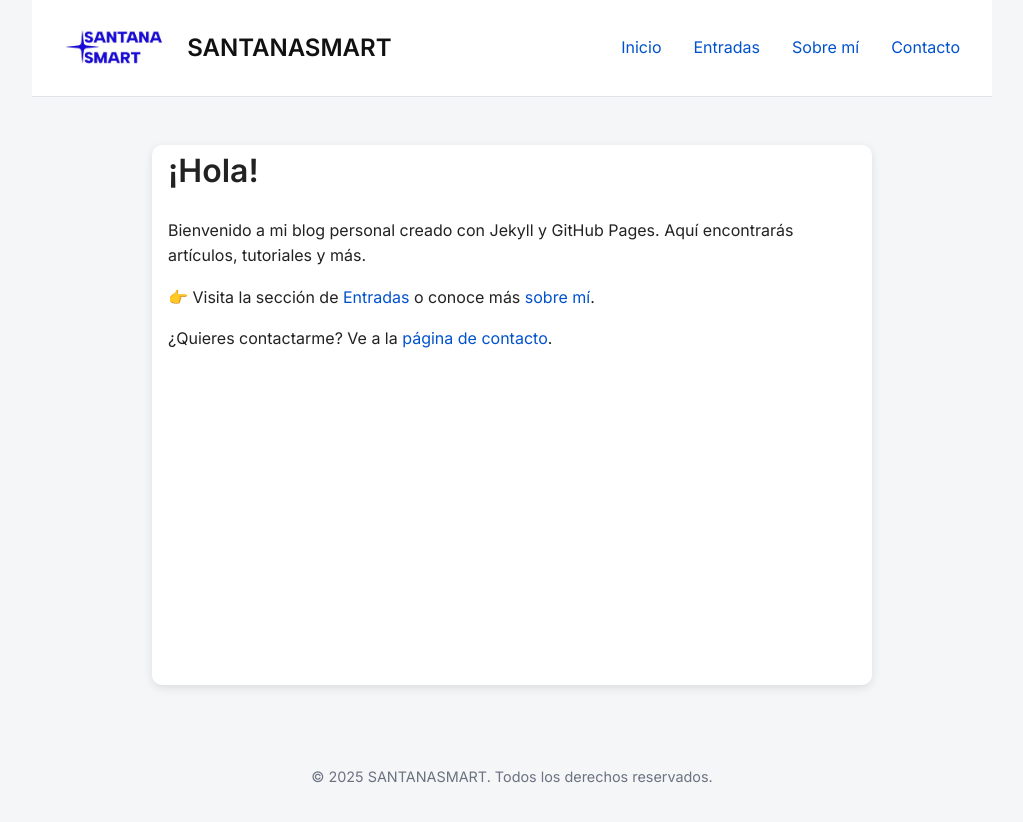
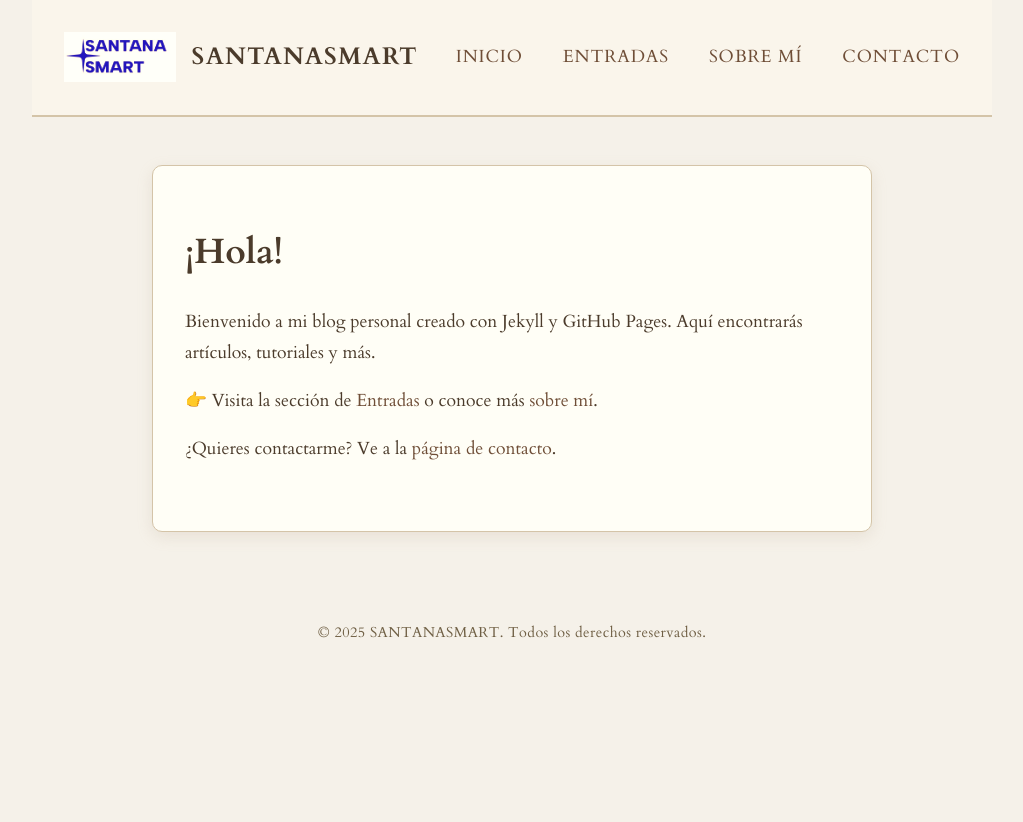
Before and after one commit to santanasmart/santanasmart_github, a Jekyll site: the page built from index.md, in a window 1280 px wide. Shown: the top 822 px of the page, without its empty margins (128-1151 px from the left). Built offline with Jekyll 4.4.1, drawn with Linux system fonts in a browser that asks for light colours.

Commit message:
Update default.html

```diff
--- a/_layouts/default.html
+++ b/_layouts/default.html
@@ -4,58 +4,60 @@
   <meta charset="UTF-8" />
   <title>{{ page.title }} | {{ site.title }}</title>
   <meta name="viewport" content="width=device-width, initial-scale=1" />
-  <link href="https://fonts.googleapis.com/css2?family=Inter:wght@400;600&display=swap" rel="stylesheet" />
+  <link href="https://fonts.googleapis.com/css2?family=Cardo:ital,wght@0,400;0,700;1,400&display=swap" rel="stylesheet" />
   <style>
-    /* Reset y base */
+    /* Reset */
     *, *::before, *::after {
       box-sizing: border-box;
     }
     body {
-      font-family: 'Inter', sans-serif;
+      font-family: 'Cardo', serif;
       margin: 0;
       padding: 0;
-      background-color: #f4f6f8;
-      color: #222;
-      line-height: 1.6;
+      background: #f5f1e9; /* tono pergamino */
+      color: #4b3b2b; /* marrón oscuro */
+      line-height: 1.75;
       -webkit-font-smoothing: antialiased;
       -moz-osx-font-smoothing: grayscale;
     }
+
     a {
-      color: #0052cc;
+      color: #6f4e37; /* marrón cálido */
       text-decoration: none;
-      transition: color 0.3s ease;
+      border-bottom: 1px solid transparent;
+      transition: border-color 0.3s ease, color 0.3s ease;
     }
     a:hover, a:focus {
-      color: #003d99;
+      color: #3e2f1c;
+      border-bottom-color: #3e2f1c;
       outline: none;
-      text-decoration: underline;
     }
 
     header {
-      background: #fff;
-      border-bottom: 1px solid #e1e4e8;
-      padding: 1.5rem 2rem;
+      background: #faf5eb;
+      border-bottom: 2px solid #d4c4a8; /* borde tipo columna */
+      padding: 2rem 2rem;
+      max-width: 960px;
+      margin: 0 auto;
       display: flex;
       align-items: center;
       justify-content: space-between;
-      max-width: 960px;
-      margin: 0 auto;
+      font-weight: 700;
+      letter-spacing: 0.08em;
+      text-transform: uppercase;
     }
     header a.logo-link {
       display: flex;
       align-items: center;
       gap: 1rem;
+      color: #4b3b2b;
+      font-size: 1.5rem;
+      text-decoration: none;
     }
     header img {
-      max-height: 48px;
-      display: block;
+      max-height: 50px;
+      filter: sepia(0.3) saturate(1.2);
       user-select: none;
-    }
-    header h1 {
-      font-weight: 600;
-      font-size: 1.5rem;
-      color: #111;
-      margin: 0;
     }
 
     nav ul {
@@ -63,37 +65,38 @@
       margin: 0;
       padding: 0;
       display: flex;
-      gap: 2rem;
+      gap: 2.5rem;
+      font-family: 'Cardo', serif;
+      font-weight: 400;
+      font-size: 1.1rem;
     }
     nav li {
-      font-weight: 500;
-      font-size: 1rem;
+      text-transform: uppercase;
+      letter-spacing: 0.05em;
     }
 
     main {
       max-width: 720px;
       margin: 3rem auto 4rem;
-      padding: 0 1rem;
-      background: #fff;
+      padding: 2rem 2rem 3rem;
+      background: #fffef6; /* mármol claro */
+      border: 1px solid #d4c4a8;
       border-radius: 10px;
-      box-shadow: 0 3px 10px rgb(0 0 0 / 0.1);
-      min-height: 60vh;
-      transition: box-shadow 0.3s ease;
-    }
-    main:focus-within {
-      box-shadow: 0 4px 14px rgb(0 0 0 / 0.15);
-      outline: none;
+      box-shadow: 0 5px 15px rgb(184 166 138 / 0.2);
+      font-size: 1.1rem;
     }
 
     footer {
       text-align: center;
-      padding: 1rem 1rem 3rem;
+      padding: 1.5rem 1rem 3rem;
       font-size: 0.9rem;
-      color: #6b7280; /* gris suave */
+      color: #6f5f44;
+      font-family: 'Cardo', serif;
       font-weight: 400;
       max-width: 960px;
       margin: 0 auto;
       user-select: none;
+      letter-spacing: 0.03em;
     }
   </style>
 </head>
@@ -102,7 +105,7 @@
   <header>
     <a href="{{ '/' | relative_url }}" class="logo-link" aria-label="Ir al inicio">
       <img src="{{ '/assets/images/logo.jpg' | relative_url }}" alt="Logo de SANTANASMART" />
-      <h1>{{ site.title }}</h1>
+      {{ site.title }}
     </a>
 
     <nav aria-label="Navegación principal">
@@ -125,5 +128,3 @@
 
 </body>
 </html>
-
-</html>
```
